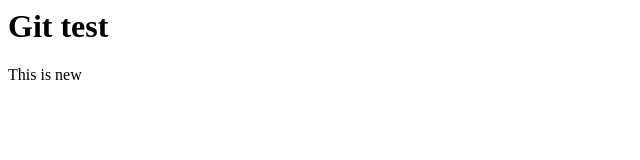
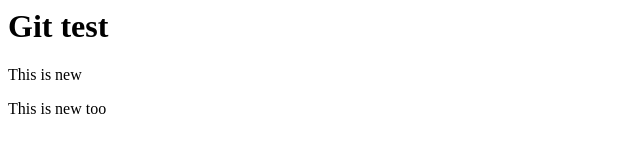
Before and after one commit to simonwildwest/git-test, a plain HTML site: page index.html in a window 1280 px wide. Shown: the whole page, without its empty margins (0-640 px from the left). Drawn offline with Linux system fonts and the light colour scheme.

Commit message:
Update index.html

```diff
--- a/index.html
+++ b/index.html
@@ -5,5 +5,6 @@
 	<body>
 		<h1>Git test</h1>
 		<p>This is new</p>
+		<p>This is new too</p>
 	</body>
 </html>
```
